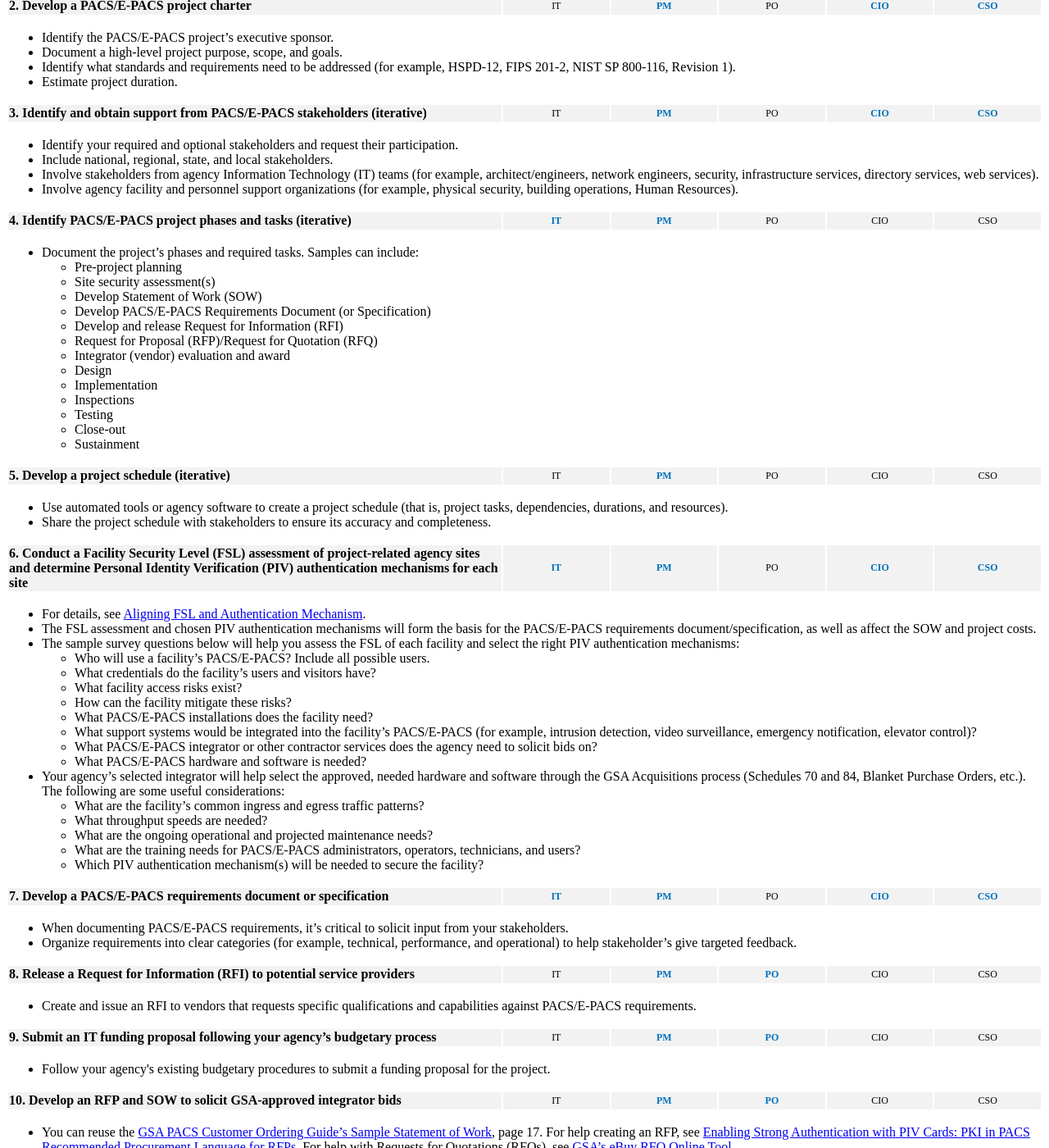
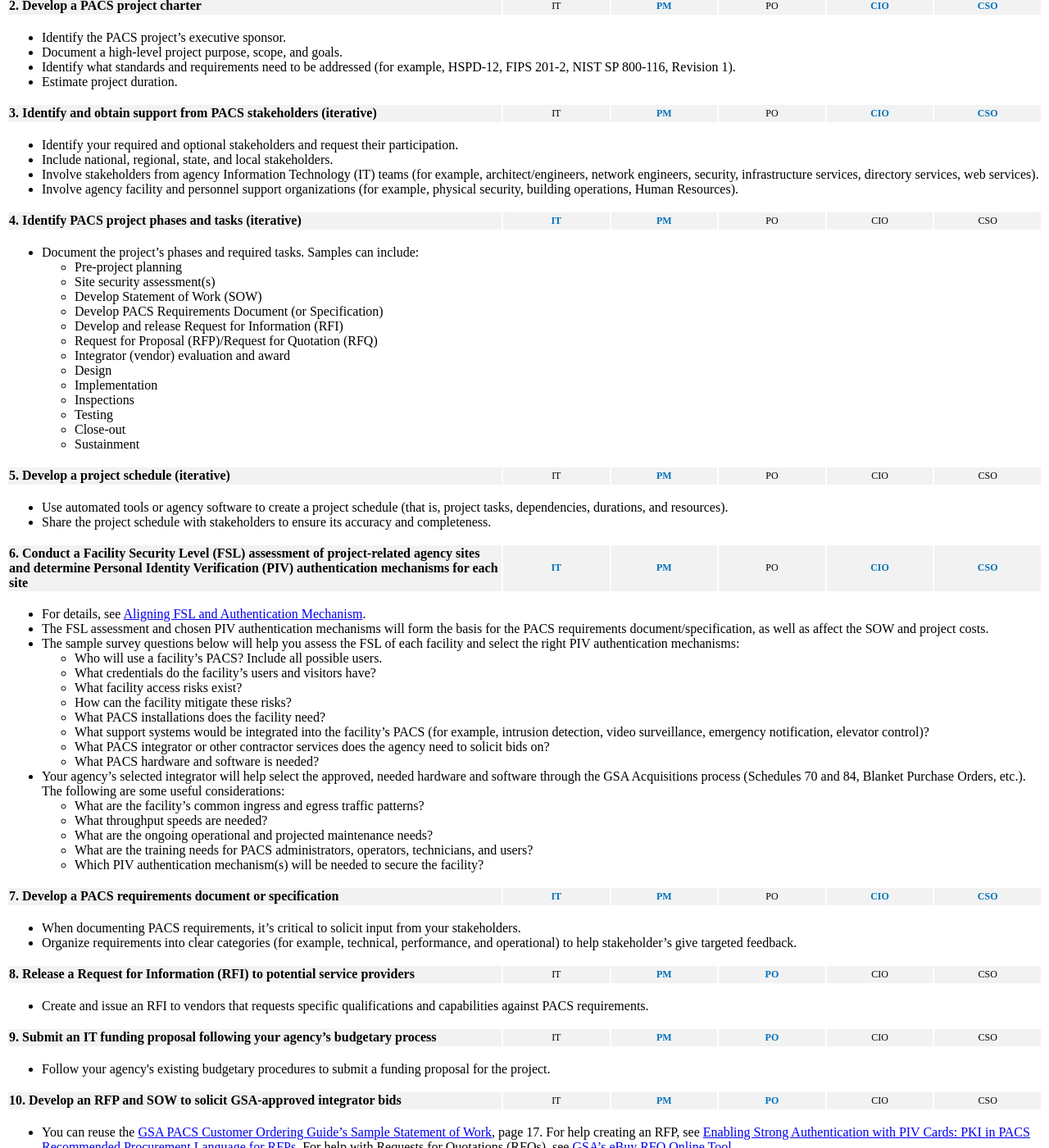
Before and after one commit to GSA/ficam-pacs, a Jekyll site: the page built from pages/pacs_procurements.md, in a window 1280 px wide and 1400 px high, scrolled down 1203 px. Shown: the whole window at 82% size. Built offline with Jekyll 4.4.1, drawn with Linux system fonts in a browser that asks for light colours; some of the changed text lies outside the part shown.

Commit message:
Update pacs_procurements.md

```diff
--- a/pages/pacs_procurements.md
+++ b/pages/pacs_procurements.md
@@ -6,7 +6,7 @@ permalink: /procure/
 
 {% include alert-info.html content="A good starting point that will help you understand Physical Access Control System procurements is GSA’s <a href=\"https://www.gsa.gov/cdnstatic/General_Supplies__Services/Guide_to_PACS_v2%2006-12-2018.pdf\" target=\"_blank\">PACS Customer Ordering Guide. </a>" %}
 
-This page provides a sample PACS/E-PACS Procurement Checklist. You can reuse or tailor this checklist according to your agency’s practices. The checklist highlights common procurement activities as they relate to the following roles:
+This page provides a sample PACS Procurement Checklist. You can reuse or tailor this checklist according to your agency’s practices. The checklist highlights common procurement activities as they relate to the following roles:
 - Information Technology or Physical Security Engineers (IT)
 - Project Managers (PM)
 - Procurement Officers (PO)
@@ -15,7 +15,7 @@ This page provides a sample PACS/E-PACS Procurement Checklist. You can reuse or
 
 Agency staff are encouraged to participate in steps where their roles are listed in blue, bold font.
 
-## PACS/E-PACS Procurement Checklist
+## PACS Procurement Checklist
 
 <style>
 .title {font-size: 20px; color: white; background-color: #112e51; font-weight: 900;}
@@ -31,12 +31,12 @@ Agency staff are encouraged to participate in steps where their roles are listed
  <col width="200">
 
  <tr>
-  <th colspan="2" class="title">PACS/E-PACS Procurement Checklist</th>
+  <th colspan="2" class="title">PACS Procurement Checklist</th>
   <th colspan="5" class="header">Recommended Participants</th>
  </tr>
 
  <tr>
-  <td colspan="2" class="what">1. Identify agency’s need to procure or upgrade a PACS/E-PACS</td>
+  <td colspan="2" class="what">1. Identify agency’s need to procure or upgrade a PACS</td>
   <td class="who">IT</td>
   <td class="who" id="whoactive">PM</td>
   <td class="who" id="whoactive">PO</td>
@@ -48,7 +48,7 @@ Agency staff are encouraged to participate in steps where their roles are listed
   <td colspan="7" class="desc">
   <ul>
 	<li>Determine whether your agency has a similar effort underway or other projects that could impact the procurement.</li>
-	<li>Determine why the agency needs to procure or upgrade a PACS/E-PACS.</li>
+	<li>Determine why the agency needs to procure or upgrade a PACS.</li>
 	<li>Perform a cost-benefit analysis.</li>
   </ul>
   </td>
@@ -56,7 +56,7 @@ Agency staff are encouraged to participate in steps where their roles are listed
 
 
  <tr>
-  <td colspan="2" class="what">2. Develop a PACS/E-PACS project charter</td>
+  <td colspan="2" class="what">2. Develop a PACS project charter</td>
   <td class="who">IT</td>
   <td class="who" id="whoactive">PM</td>
   <td class="who">PO</td>
@@ -67,7 +67,7 @@ Agency staff are encouraged to participate in steps where their roles are listed
 <tr>
   <td colspan="7" class="desc">
   <ul>
-	<li>Identify the PACS/E-PACS project’s executive sponsor.</li>
+	<li>Identify the PACS project’s executive sponsor.</li>
 	<li>Document a high-level project purpose, scope, and goals.</li>
 	<li>Identify what standards and requirements need to be addressed (for example, HSPD-12, FIPS 201-2, NIST SP 800-116, Revision 1).</li>
 	<li>Estimate project duration.</li>
@@ -76,7 +76,7 @@ Agency staff are encouraged to participate in steps where their roles are listed
 </tr>
 
  <tr>
-  <td colspan="2" class="what">3. Identify and obtain support from PACS/E-PACS stakeholders (iterative)</td>
+  <td colspan="2" class="what">3. Identify and obtain support from PACS stakeholders (iterative)</td>
   <td class="who">IT</td>
   <td class="who" id="whoactive">PM</td>
   <td class="who">PO</td>
@@ -96,7 +96,7 @@ Agency staff are encouraged to participate in steps where their roles are listed
 </tr>
 
  <tr>
-  <td colspan="2" class="what">4. Identify PACS/E-PACS project phases and tasks (iterative) </td>
+  <td colspan="2" class="what">4. Identify PACS project phases and tasks (iterative) </td>
   <td class="who" id="whoactive">IT</td>
   <td class="who" id="whoactive">PM</td>
   <td class="who">PO</td>
@@ -112,7 +112,7 @@ Agency staff are encouraged to participate in steps where their roles are listed
 			<li>Pre-project planning</li>
 			<li>Site security assessment(s)</li>
 			<li>Develop Statement of Work (SOW)</li>
-			<li>Develop PACS/E-PACS Requirements Document (or Specification)</li>
+			<li>Develop PACS Requirements Document (or Specification)</li>
 			<li>Develop and release Request for Information (RFI)</li>
 			<li>Request for Proposal (RFP)/Request for Quotation (RFQ)</li>
 			<li>Integrator (vendor) evaluation and award</li>
@@ -159,17 +159,17 @@ Agency staff are encouraged to participate in steps where their roles are listed
   <td colspan="7" class="desc">
   <ul>
 	<li>For details, see <a href="{{site.baseurl}}/alignfslandauth/" target="_blank">Aligning FSL and Authentication Mechanism</a>.</li>
-	<li>The FSL assessment and chosen PIV authentication mechanisms will form the basis for the PACS/E-PACS requirements document/specification, as well as affect the SOW and project costs.</li>
+	<li>The FSL assessment and chosen PIV authentication mechanisms will form the basis for the PACS requirements document/specification, as well as affect the SOW and project costs.</li>
 	<li>The sample survey questions below will help you assess the FSL of each facility and select the right PIV authentication mechanisms:
 	<ul>
-		<li>Who will use a facility’s PACS/E-PACS? Include all possible users.</li>
+		<li>Who will use a facility’s PACS? Include all possible users.</li>
 		<li>What credentials do the facility’s users and visitors have?</li>
 		<li>What facility access risks exist?</li>
 		<li>How can the facility mitigate these risks?</li>
-		<li>What PACS/E-PACS installations does the facility need?</li>
-		<li>What support systems would be integrated into the facility’s PACS/E-PACS (for example, intrusion detection, video surveillance, emergency notification, elevator control)?</li>
-		<li>What PACS/E-PACS integrator or other contractor services does the agency need to solicit bids on?</li>
-		<li>What PACS/E-PACS hardware and software is needed?</li>
+		<li>What PACS installations does the facility need?</li>
+		<li>What support systems would be integrated into the facility’s PACS (for example, intrusion detection, video surveillance, emergency notification, elevator control)?</li>
+		<li>What PACS integrator or other contractor services does the agency need to solicit bids on?</li>
+		<li>What PACS hardware and software is needed?</li>
 	</ul>
 	</li>
 	<li>Your agency’s selected integrator will help select the approved, needed hardware and software through the GSA Acquisitions process (Schedules 70 and 84, Blanket Purchase Orders, etc.). The following are some useful considerations:
@@ -177,7 +177,7 @@ Agency staff are encouraged to participate in steps where their roles are listed
 		<li>What are the facility’s common ingress and egress traffic patterns?</li>
 		<li>What throughput speeds are needed?</li>
 		<li>What are the ongoing operational and projected maintenance needs?</li>
-		<li>What are the training needs for PACS/E-PACS administrators, operators, technicians, and users?</li>
+		<li>What are the training needs for PACS administrators, operators, technicians, and users?</li>
 		<li>Which PIV authentication mechanism(s) will be needed to secure the facility?</li>
 	</ul>
 	</li>
@@ -186,7 +186,7 @@ Agency staff are encouraged to participate in steps where their roles are listed
 </tr>
 
  <tr>
-  <td colspan="2" class="what">7. Develop a PACS/E-PACS requirements document or specification</td>
+  <td colspan="2" class="what">7. Develop a PACS requirements document or specification</td>
   <td class="who" id="whoactive">IT</td>
   <td class="who" id="whoactive">PM</td>
   <td class="who">PO</td>
@@ -197,7 +197,7 @@ Agency staff are encouraged to participate in steps where their roles are listed
 <tr>
   <td colspan="7" class="desc">
   <ul>
-	<li>When documenting PACS/E-PACS requirements, it’s critical to solicit input from your stakeholders.</li>
+	<li>When documenting PACS requirements, it’s critical to solicit input from your stakeholders.</li>
 	<li>Organize requirements into clear categories (for example, technical, performance, and operational) to help stakeholder’s give targeted feedback.</li>
   </ul>
   </td>
@@ -215,7 +215,7 @@ Agency staff are encouraged to participate in steps where their roles are listed
 <tr>
   <td colspan="7" class="desc">
   <ul>
-	<li>Create and issue an RFI to vendors that requests specific qualifications and capabilities against PACS/E-PACS requirements.</li>
+	<li>Create and issue an RFI to vendors that requests specific qualifications and capabilities against PACS requirements.</li>
   </ul>
   </td>
 </tr>
@@ -281,7 +281,7 @@ Agency staff are encouraged to participate in steps where their roles are listed
 </tr>
 
  <tr>
-  <td colspan="2" class="what">12. Develop a PACS/E-PACS architecture and migration strategy</td>
+  <td colspan="2" class="what">12. Develop a PACS architecture and migration strategy</td>
   <td class="who" id="whoactive">IT</td>
   <td class="who" id="whoactive">PM</td>
   <td class="who">PO</td>
@@ -339,4 +339,4 @@ Agency staff are encouraged to participate in steps where their roles are listed
 - [GSA’s eBuy](https://www.ebuy.gsa.gov/ebuy/){:target="_blank"} RFQ online system enables you to post requirements, obtain quotes, and issue orders electronically.
 - Approved [Certified System Engineer ICAM PACS (CSEIP) List]( https://www.securetechalliance.org/activities-cseip-registry/){:target="_blank"}.  Agencies must use FIPS 201-approved integrators and other contractors. The "lead designer" for FIPS 201-approved integrators must possess a Certified System Engineer ICAM PACS (CSEIP) certification or be certified by another federally recognized certification program.
 
-The next section, *[Training]({{site.baseurl}}/train/)*, outlines PACS/E-PACS personnel roles and responsibilities and lists relevant training and certification programs.
+The next section, *[Training]({{site.baseurl}}/train/)*, outlines PACS personnel roles and responsibilities and lists relevant training and certification programs.
```
